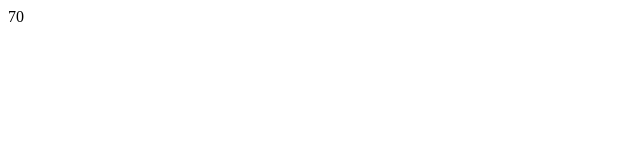
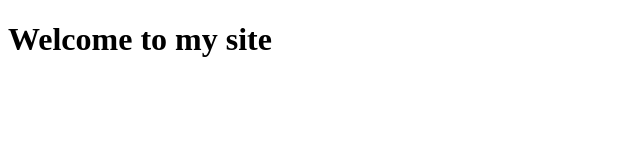
Before and after one commit to rockkgolem/RockkGolem.github.io, a plain HTML site: page index.html in a window 1280 px wide. Shown: the whole page, without its empty margins (0-640 px from the left). Drawn offline with Linux system fonts and the light colour scheme.

Commit message:
Update index.html

```diff
--- a/index.html
+++ b/index.html
@@ -1 +1,11 @@
-<p>70</p>
+<!DOCTYPE html>
+<html lang="en">
+<head>
+    <meta charset="UTF-8">
+    <title>RockkGolem's Site</title>
+</head>
+<body>
+    <h1> Welcome to my site</h1>
+
+</body>
+</html>
```
